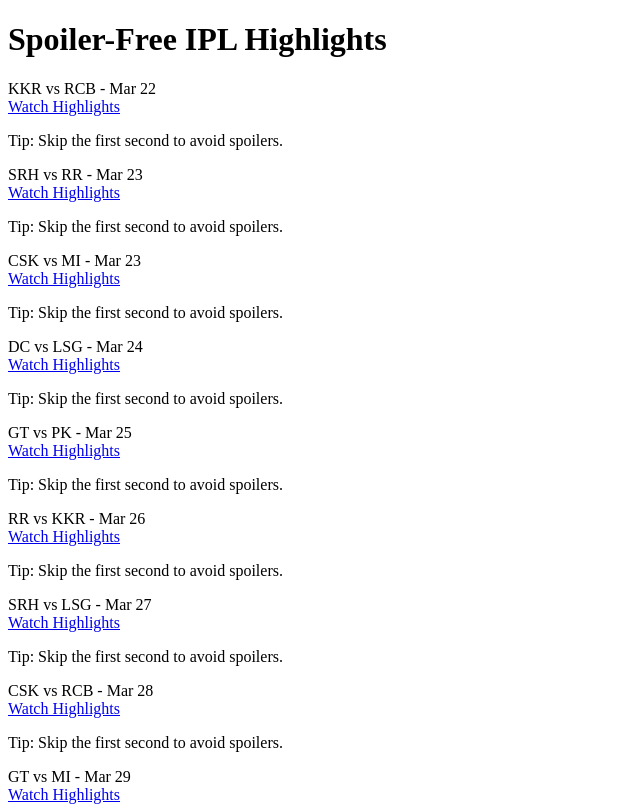
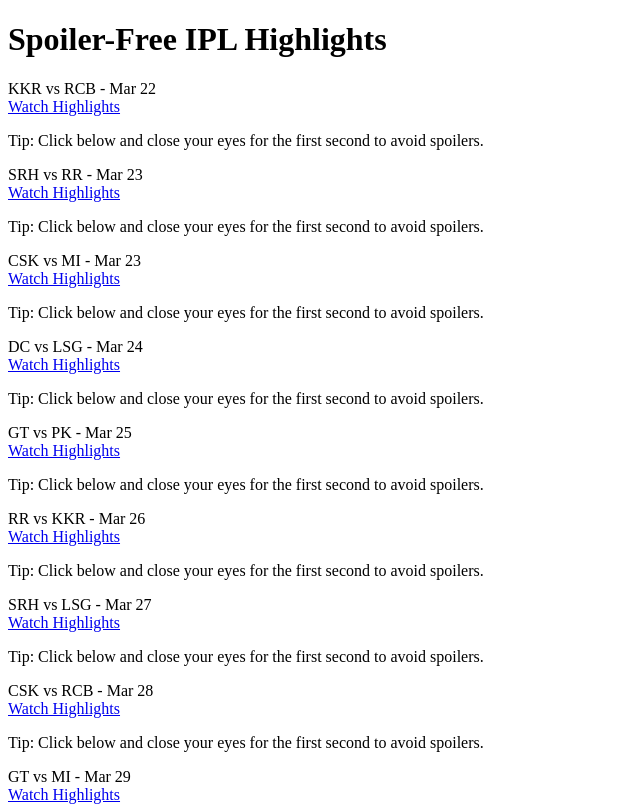
Before and after one commit to rath21/spoilerfreecricket, a Next.js app: page / in a window 1280 px wide. Shown: the top 806 px of the page, without its empty margins (0-640 px from the left). Built offline with nearby package versions, Linux system fonts and the light colour scheme.

Commit message:
Update index.js

```diff
--- a/pages/index.js
+++ b/pages/index.js
@@ -56,7 +56,7 @@
   >
     Watch Highlights
   </a>
-  <p className="text-sm text-gray-500 mt-1 italic">Tip: Skip the first second to avoid spoilers.</p>
+  <p className="text-sm text-gray-500 mt-1 italic">Tip: Click below and close your eyes for the first second to avoid spoilers.</p>
 </div>
           </div>
         ))}
```
